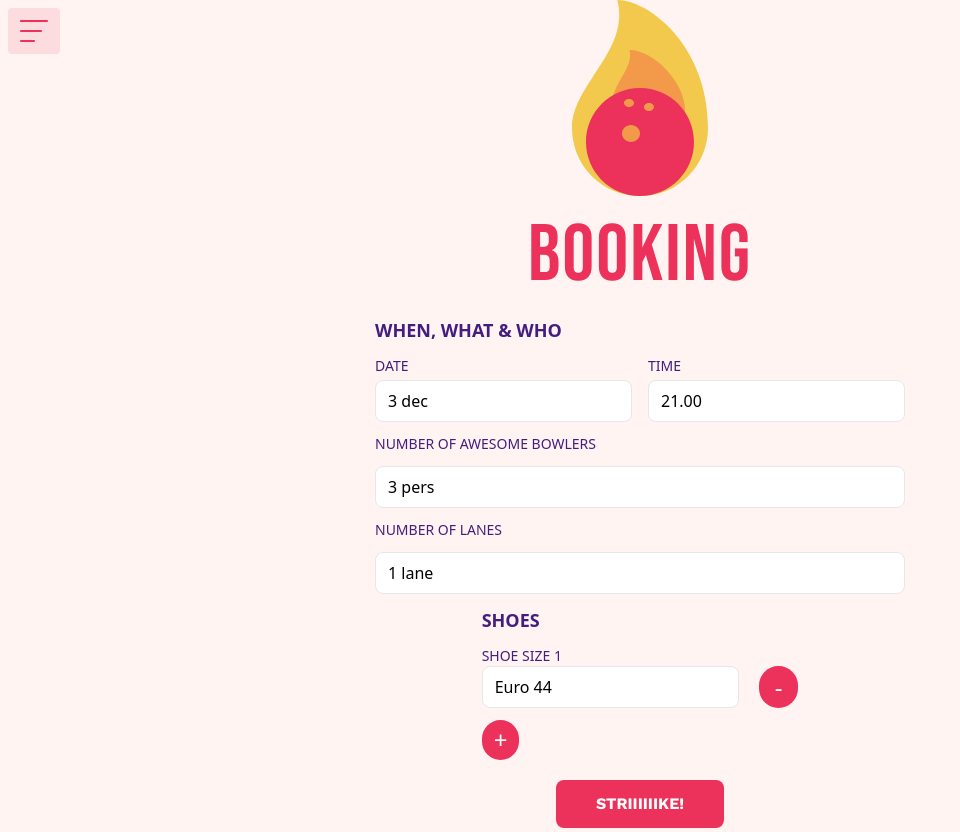
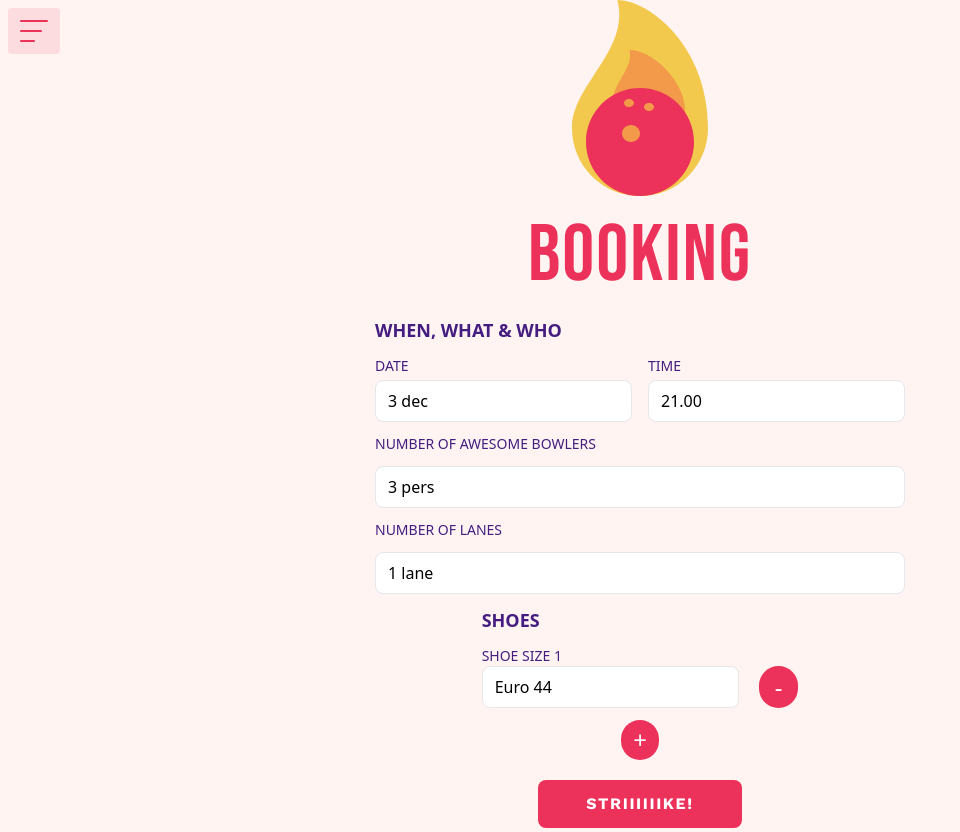
Before and after one commit to trojandersen/strajk, a React (Vite) app: page /booking in a window 1280 px wide. Shown: the whole page, without its empty margins (0-960 px from the left). Built offline with nearby package versions, Linux system fonts and the light colour scheme.

Commit message:
styling, tag change

```diff
--- a/src/pages/Booking.tsx
+++ b/src/pages/Booking.tsx
@@ -15,14 +15,14 @@ const Booking: React.FC = () => {
   };
 
   return (
-    <form
-      onSubmit={handleSubmit}
-      className="bg-[#FFF4F1] flex flex-col items-center"
-    >
+    <main className="bg-[#FFF4F1]">
+      <section className="flex flex-col items-center">
         <img src={logo} alt="logo" />
         <h1 className="font-BebasNeune text-customRed text-[80px] tracking-wide">
           BOOKING
         </h1>
+      </section>
+      <form onSubmit={handleSubmit} className="flex flex-col items-center">
         <fieldset className="space-y-3 mb-3">
           <legend className="text-lg font-semibold text-customPurple">
             WHEN, WHAT & WHO
@@ -86,12 +86,12 @@ const Booking: React.FC = () => {
           />
         </fieldset>
 
-      <fieldset className="space-y-3 mb-5">
+        <fieldset className="flex flex-col items-center space-y-3 mb-5">
           <legend className="text-lg font-semibold text-customPurple">
             SHOES
           </legend>
           {shoeSizes.map((size, index) => (
-          <section key={index} className="">
+            <section key={index}>
               <div className="flex flex-col">
                 <label
                   htmlFor={`size-${index}`}
@@ -134,11 +134,12 @@ const Booking: React.FC = () => {
         </fieldset>
         <button
           type="submit"
-        className="py-3 px-10 mb-1 font-WorkSans bg-customRed text-white font-bold rounded-lg hover:bg-red-500"
+          className="py-3 px-12 mb-1 font-WorkSans bg-customRed text-white font-bold rounded-lg tracking-widest hover:bg-red-500"
         >
           STRIIIIIIKE!
         </button>
       </form>
+    </main>
   );
 };
 
--- a/src/pages/Confirmation.tsx
+++ b/src/pages/Confirmation.tsx
@@ -3,7 +3,7 @@ import logo from "../assets/logo.svg";
 
 const Confirmation: React.FC = () => {
   return (
-    <motion.main className="flex flex-col items-center">
+    <motion.main className="bg-[#FFF4F1] flex flex-col items-center">
       <section className="flex flex-col items-center">
         <img src={logo} alt="logo" />
         <h1 className="font-BebasNeune text-customRed  text-[80px] tracking-wide">
@@ -11,7 +11,7 @@ const Confirmation: React.FC = () => {
         </h1>
       </section>
       <section></section>
-      <button className="font-WorkSans bg-customRed border-r-4 p-5 text-white">
+      <button className="py-3 px-12 font-WorkSans bg-customRed text-white font-bold tracking-widest rounded-lg hover:bg-red-500">
         SWEET, LETS GO!
       </button>
     </motion.main>
```
Lines whose indentation alone changed are shown as unchanged.
